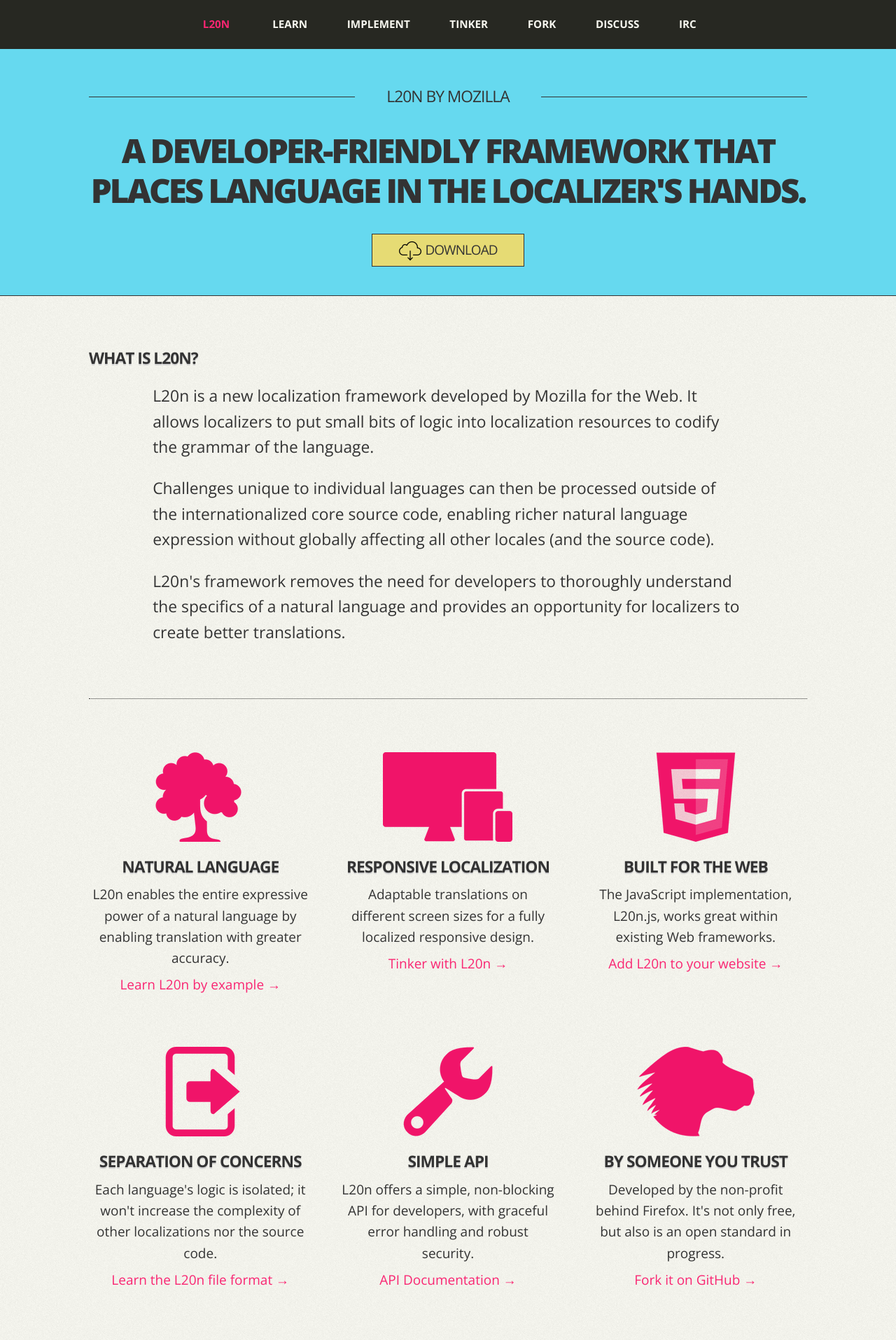
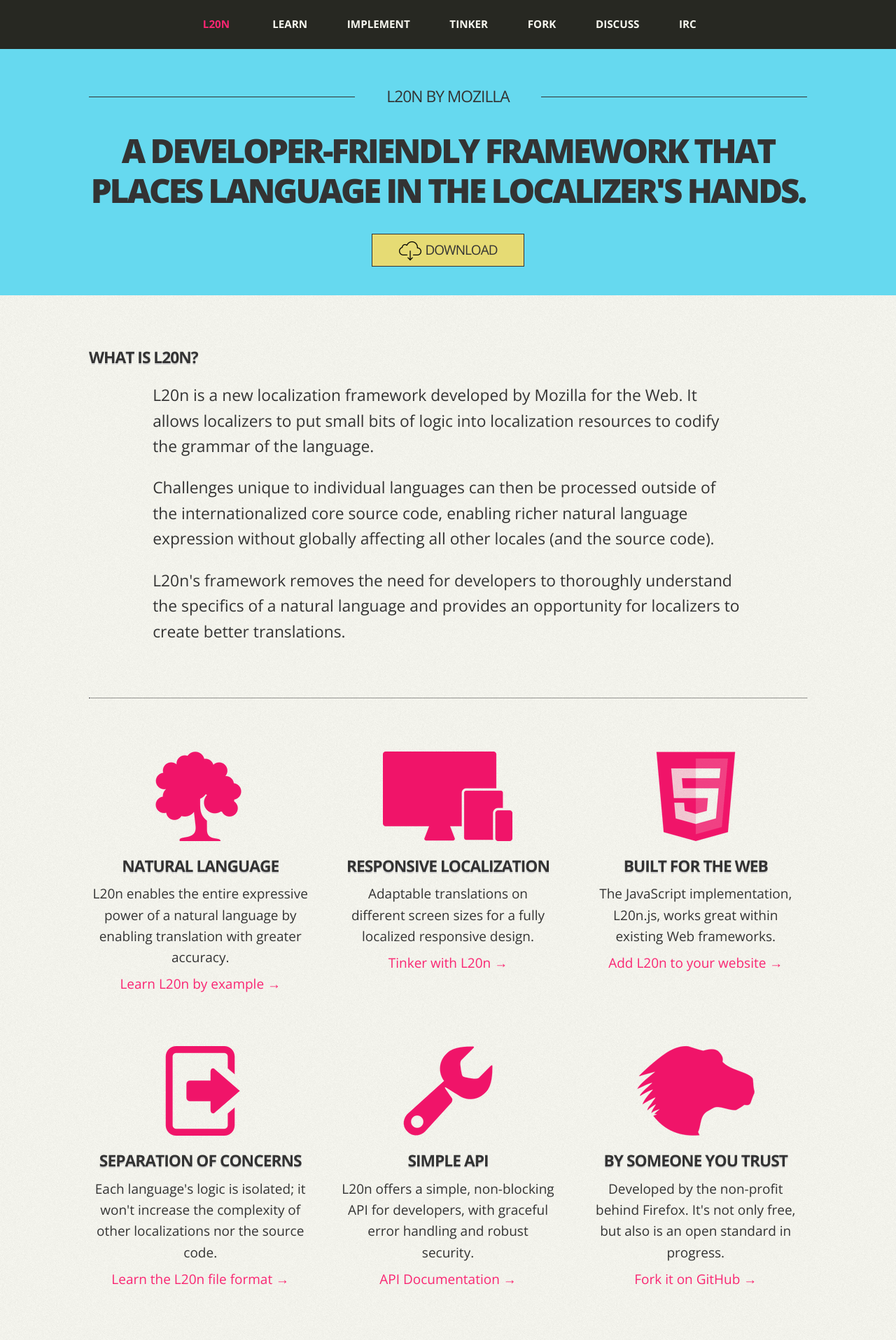
Before and after one commit to l20n/l20n.org, a Jekyll site: the page built from index.html, in a window 1280 px wide. Shown: the top 1915 px of the page at 70% size. Built offline with Jekyll 4.4.1, drawn with Linux system fonts in a browser that asks for light colours; nearby versions of some CDN libraries.

Commit message:
Remove header border

```diff
--- a/css/main.css
+++ b/css/main.css
@@ -473,7 +473,6 @@ a.title {
 
 main header {
     background: #66D9EF;
-    border-bottom: 1px solid #333333;
     padding: 2em 0;
 }
 
```
